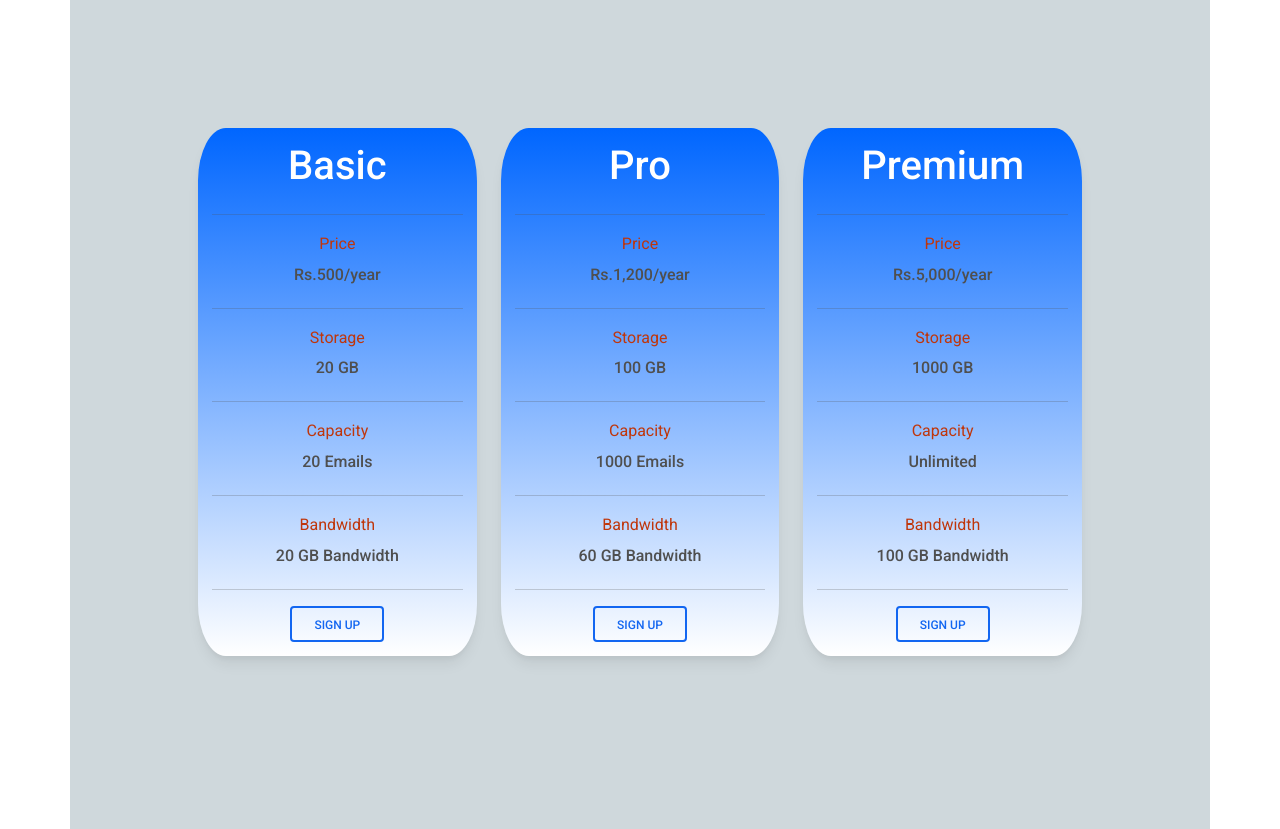
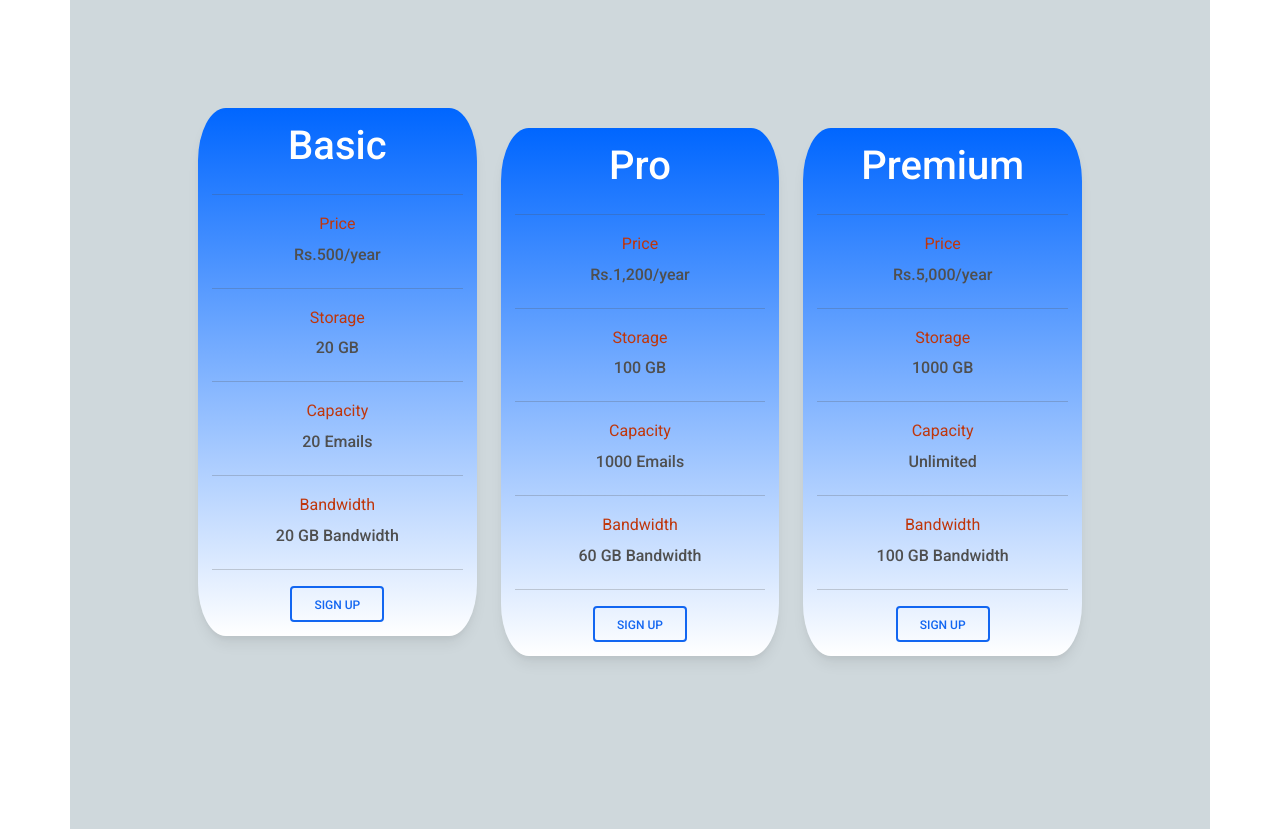
Before and after one commit to Giricr7/subscription-cards, a plain HTML site: page index.html in a window 1280 px wide. In both pictures the pointer is over the element 337 px from the left and 391 px from the top of the page. Drawn offline with nearby package versions, Linux system fonts and the light colour scheme; some packages are replaced by stand-ins of ours; a script that the page names is missing; files whose address does not match are found by name.

Commit message:
added css

```diff
--- a/style.css
+++ b/style.css
@@ -21,3 +21,7 @@ label {
   color: white;
   background: green;
 }
+
+.card:hover{
+  transform: translateY(-20px);
+}
```
